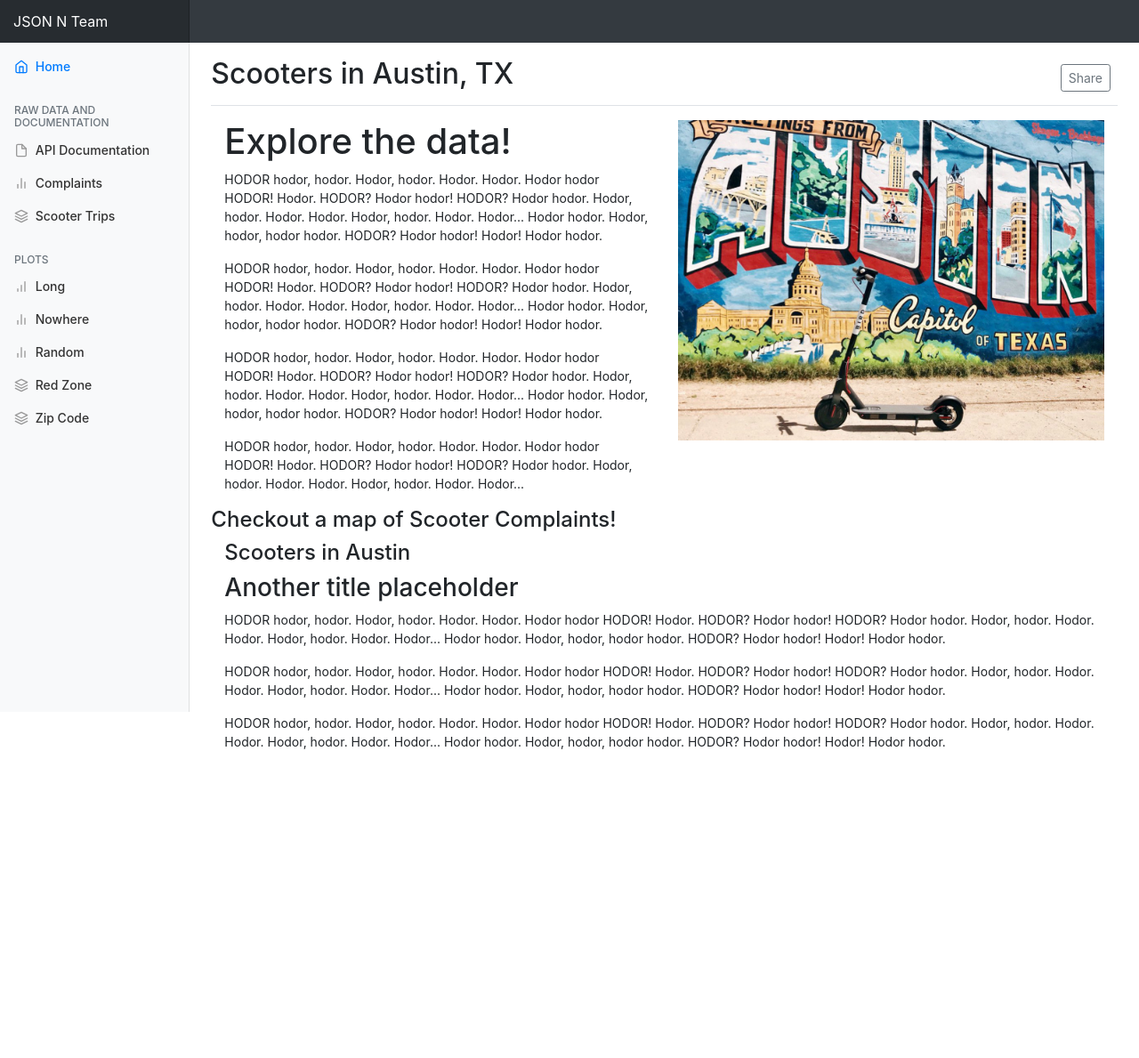
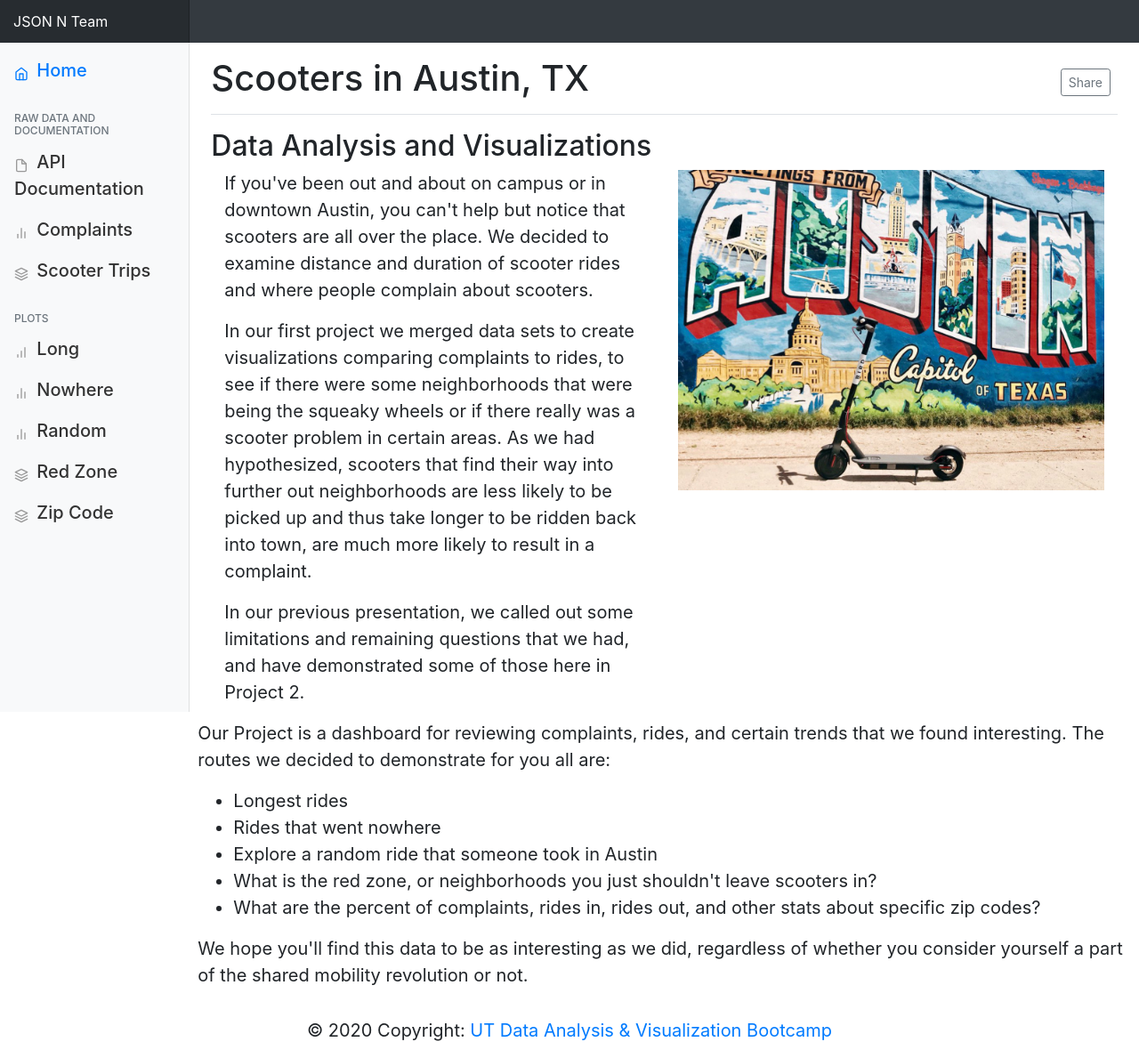
Before and after one commit to JansenKat/scooter-app, a FastAPI app: page / in a window 1280 px wide. Shown: the whole page at 89% size. Before the commit the page ends 842 px from the top, so only its background shows below. Run offline with FastAPI, Linux system fonts and the light colour scheme; some libraries are stand-ins or nearby versions.

Commit message:
updating routes, and adding blurbs to pages

```diff
--- a/static/dashboard.css
+++ b/static/dashboard.css
@@ -1,5 +1,5 @@
 body {
-  font-size: .875rem;
+  font-size: 20px;
 }
 
 img {
--- a/static/js/complaintplot.js
+++ b/static/js/complaintplot.js
@@ -1,4 +1,4 @@
-Plotly.d3.json('/complaints', data => {
+Plotly.d3.csv('./static/311data.csv', function (err, rows) {
 
   var classArray = unpack(rows, 'class');
   var classes = [...new Set(classArray)];
--- a/templates/index.html
+++ b/templates/index.html
@@ -2,7 +2,7 @@
 {% block body %}
 <main role="main" class="col-md-9 ml-sm-auto col-lg-10 pt-3 px-4">
     <div class="d-flex justify-content-between flex-wrap flex-md-nowrap align-items-center pb-2 mb-3 border-bottom">
-        <h1 class="h2">Scooters in Austin, TX</h1>
+        <h1>Scooters in Austin, TX</h1>
         <div class="btn-toolbar mb-2 mb-md-0">
             <div class="btn-group mr-2">
                 <a href="https://www.facebook.com/sharer/sharer.php?u=http://127.0.0.1:8000/" target="_blank"
@@ -16,51 +16,58 @@
 
     <div class="container">
         <div class="row">
+            <h2>Data Analysis and Visualizations</h2>
+        </div>
+        <div class="row">
             <div class="col">
-                <h1>Explore the data!</h1>
-                <!-- -------------- Insert Intro Blubr Here --------------- -->
-                <p> HODOR hodor, hodor. Hodor, hodor. Hodor. Hodor. Hodor hodor HODOR! Hodor. HODOR? Hodor hodor! HODOR?
-                    Hodor hodor. Hodor, hodor. Hodor. Hodor. Hodor, hodor. Hodor. Hodor... Hodor hodor. Hodor, hodor,
-                    hodor hodor. HODOR? Hodor hodor! Hodor! Hodor hodor.
+
+                <!-- -------------- Insert Intro Blurb Here --------------- -->
+                <p>
+                    If you've been out and about on campus or in downtown Austin, you can't help but notice that
+                    scooters are all over the place. We decided to examine distance and duration of scooter rides and
+                    where people complain about scooters.
                 </p>
-                <p> HODOR hodor, hodor. Hodor, hodor. Hodor. Hodor. Hodor hodor HODOR! Hodor. HODOR? Hodor hodor! HODOR?
-                    Hodor hodor. Hodor, hodor. Hodor. Hodor. Hodor, hodor. Hodor. Hodor... Hodor hodor. Hodor, hodor,
-                    hodor hodor. HODOR? Hodor hodor! Hodor! Hodor hodor.
+                <p>
+                    In our first project we merged data sets to create
+                    visualizations comparing complaints to rides, to see if there were some neighborhoods that were
+                    being the squeaky wheels or if there really was a scooter problem in certain areas. As we had
+                    hypothesized, scooters that find their way into further out neighborhoods are less likely to be
+                    picked up and thus take longer to be ridden back into town, are much more likely to result in a
+                    complaint.
                 </p>
-                <p> HODOR hodor, hodor. Hodor, hodor. Hodor. Hodor. Hodor hodor HODOR! Hodor. HODOR? Hodor hodor! HODOR?
-                    Hodor hodor. Hodor, hodor. Hodor. Hodor. Hodor, hodor. Hodor. Hodor... Hodor hodor. Hodor, hodor,
-                    hodor hodor. HODOR? Hodor hodor! Hodor! Hodor hodor.
-                </p>
-                <p> HODOR hodor, hodor. Hodor, hodor. Hodor. Hodor. Hodor hodor HODOR! Hodor. HODOR? Hodor hodor! HODOR?
-                    Hodor hodor. Hodor, hodor. Hodor. Hodor. Hodor, hodor. Hodor. Hodor...
+                <p>
+                    In our previous presentation, we called out some limitations and remaining questions that we had,
+                    and have demonstrated some of those here in Project 2.
                 </p>
             </div>
             <div class="col">
                 <img src='./static/austin-scooter.jpg' alt="Scooters in Austin">
             </div>
+            <div class="row">
+                <p>
+                    Our Project is a dashboard for reviewing complaints, rides, and certain trends that we found
+                    interesting. The routes we decided to demonstrate for you all are:
+                </p>
+                <ul>
+                    <li>Longest rides</li>
+                    <li>Rides that went nowhere</li>
+                    <li>Explore a random ride that someone took in Austin</li>
+                    <li>What is the red zone, or neighborhoods you just shouldn't leave scooters in?</li>
+                    <li>What are the percent of complaints, rides in, rides out, and other stats about specific zip
+                        codes?</li>
+                </ul>
+
+                <p>
+                    We hope you'll find this data to be as interesting as we did, regardless of whether you consider
+                    yourself a part of the shared mobility revolution or not.
+                </p>
+            </div>
         </div>
         <div class="row">
-            <h4>Checkout a map of Scooter Complaints!</h4>
+            <!-- -------------- Insert a plot here --------------- -->
+            <div id="complaintDiv" style="width:100%;height:100%;"></div>
+            <!-- -------------- ------------------ --------------- -->
         </div>
-        <div id="complaintDiv"></div>
-
-        <h4> Scooters in Austin</h4>
-        <h3> Another title placeholder</h3>
-        <p> HODOR hodor, hodor. Hodor, hodor. Hodor. Hodor. Hodor hodor HODOR! Hodor. HODOR? Hodor hodor! HODOR?
-            Hodor hodor. Hodor, hodor. Hodor. Hodor. Hodor, hodor. Hodor. Hodor... Hodor hodor. Hodor, hodor,
-            hodor hodor. HODOR? Hodor hodor! Hodor! Hodor hodor.
-        </p>
-        <p> HODOR hodor, hodor. Hodor, hodor. Hodor. Hodor. Hodor hodor HODOR! Hodor. HODOR? Hodor hodor! HODOR?
-            Hodor hodor. Hodor, hodor. Hodor. Hodor. Hodor, hodor. Hodor. Hodor... Hodor hodor. Hodor, hodor,
-            hodor hodor. HODOR? Hodor hodor! Hodor! Hodor hodor.
-        </p>
-        <p> HODOR hodor, hodor. Hodor, hodor. Hodor. Hodor. Hodor hodor HODOR! Hodor. HODOR? Hodor hodor! HODOR?
-            Hodor hodor. Hodor, hodor. Hodor. Hodor. Hodor, hodor. Hodor. Hodor... Hodor hodor. Hodor, hodor,
-            hodor hodor. HODOR? Hodor hodor! Hodor! Hodor hodor.
-        </p>
-        <!-- -------------- Insert a plot here --------------- -->
-        <div id="tester3" style="width:100%;height:100%;"></div>
-        <!-- -------------- ------------------ --------------- -->
     </div>
     </div>
 </main>
--- a/templates/layout.html
+++ b/templates/layout.html
@@ -85,13 +85,13 @@
                             </a>
                         </h6>
                         <li class="nav-item">
-                            <a class="nav-link" href="long">
+                            <a class="nav-link" href="distance">
                                 <span data-feather="bar-chart"></span>
                                 Long <span class="sr-only"></span>
                             </a>
                         </li>
                         <li class="nav-item">
-                            <a class="nav-link" href="nowhere">
+                            <a class="nav-link" href="zero_distance">
                                 <span data-feather="bar-chart-2"></span>
                                 Nowhere <span class="sr-only"></span>
                             </a>
@@ -154,7 +154,13 @@
             </script>
             {% block body %}
             {% endblock %}
-
 </body>
+<footer>
+    <!-- Copyright -->
+    <div class="footer-copyright text-center py-3">© 2020 Copyright:
+        <a href="https://techbootcamps.utexas.edu/data/"> UT Data Analysis & Visualization Bootcamp</a>
+    </div>
+    <!-- Copyright -->
+</footer>
 
 </html>
```
Also changed, not shown: templates/long.html (+30 -5 lines), templates/nowhere.html (+17 -17 lines), templates/random.html (+37 -27 lines), templates/red-zone.html (+32 -34 lines), templates/zipcode.html (+8 -4 lines).
